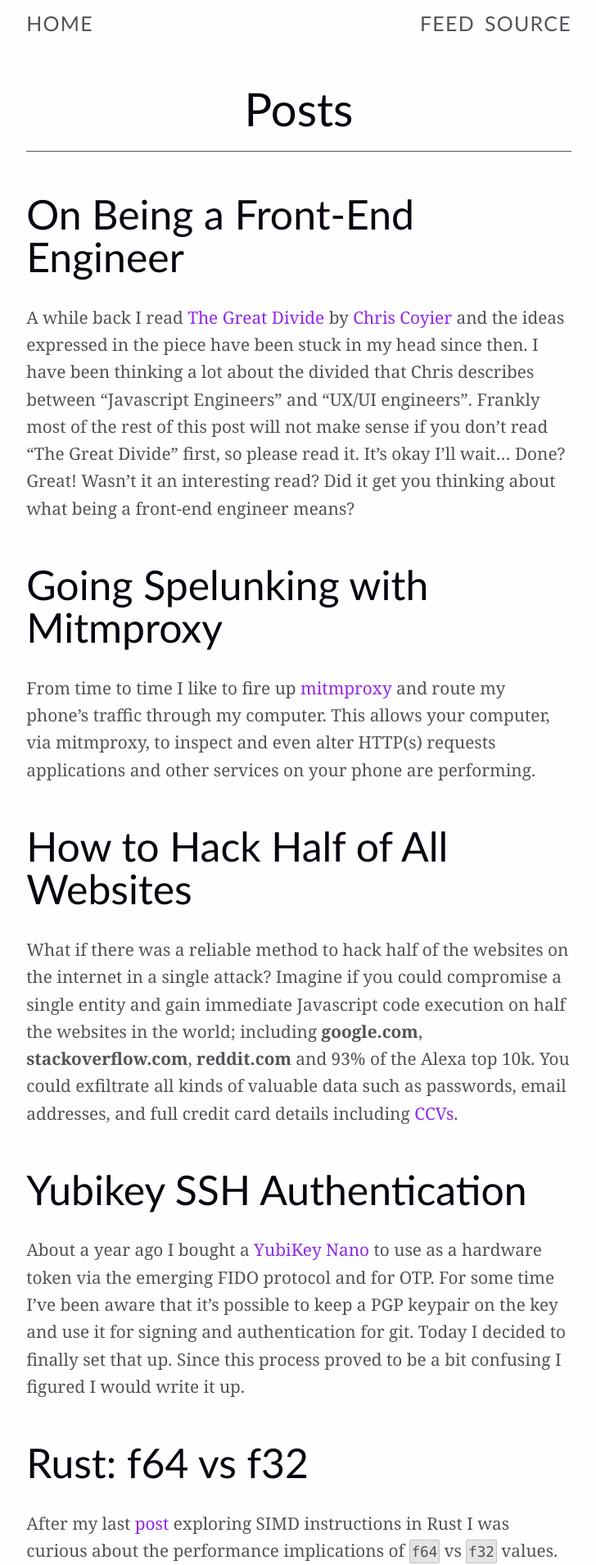
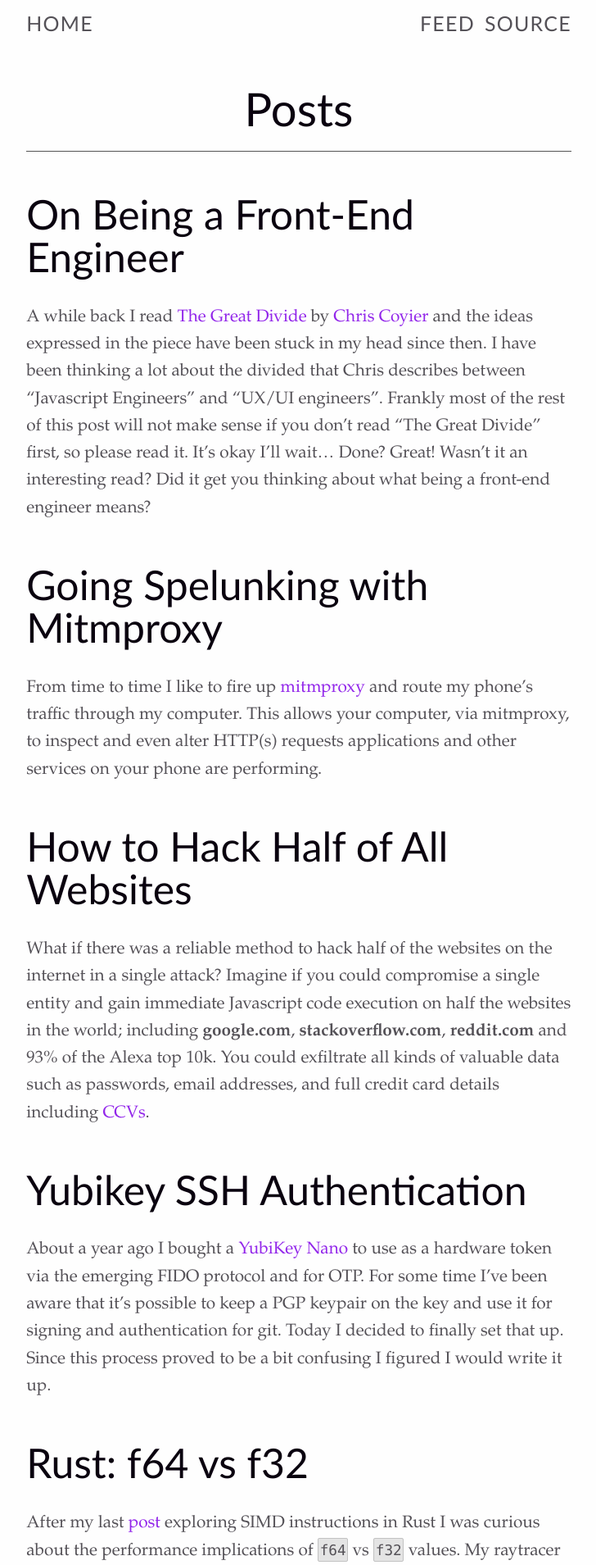
Before and after one commit to k0nserv/hugotunius.se, a Jekyll site: the page built from index.html, in a window 1280 px wide. Shown: the top 1909 px of the page at 82% size, without its empty margins (275-1003 px from the left). Built offline with Jekyll 4.4.1, drawn with Linux system fonts in a browser that asks for light colours.

Commit message:
[Style] A change for the new year

```diff
--- a/_sass/_variables.sass
+++ b/_sass/_variables.sass
@@ -4,7 +4,7 @@ $separator-color: #545454
 
 $header-font: "GillSans-Light", "Gill Sans", "Gill Sans MT", Calibri, sans-serif
 $text-font-mobile: "Helvetica Neue", Helvetica, Arial, sans-serif
-$text-font-computer: Georgia,Times,"Times New Roman",serif
+$text-font-computer: Palatino,Palatino Linotype,Palatino LT STD,Book Antiqua,Georgia,serif
 $monospace-font-family: Consolas, "Lucida Console", monospace
 
 $section-spacing-vertical: 10vh
```
